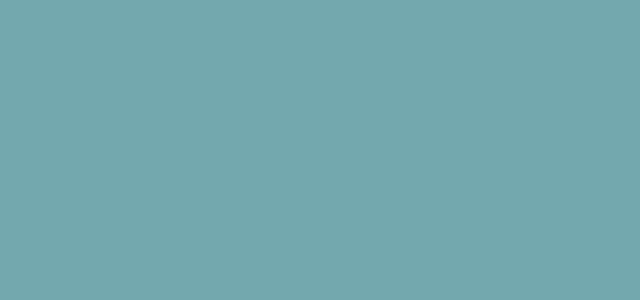
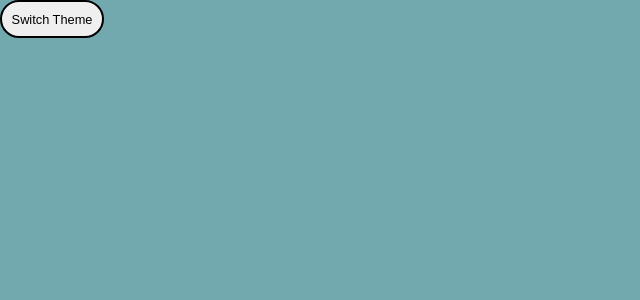
Before and after one commit to malewis5/matthew-lewis.online, a React (Create React App) app: page / in a window 1280 px wide. Shown: the top 300 px of the page, without its empty margins (0-640 px from the left). Built offline with nearby package versions, Linux system fonts and the light colour scheme.

Commit message:
created dark mode toggle.

```diff
--- a/src/components/App.tsx
+++ /dev/null
@@ -1,13 +0,0 @@
-import React from "react";
-import styled from "styled-components";
-
-function App() {
-  return <MainApp></MainApp>;
-}
-
-const MainApp = styled.div`
-  min-height: 100vh;
-  background-color: #72a8ae;
-`;
-
-export default App;
--- /dev/null
+++ b/src/components/Pages/App.tsx
@@ -0,0 +1,26 @@
+import styled, { ThemeProvider } from "styled-components";
+import { GlobalStyles } from "../../utils/globalStyles";
+import { lightTheme, darkTheme } from "../../utils/theme";
+import { useDarkMode } from "../../hooks/useDarkMode";
+import Toggle from "../UI/Toggler";
+
+function App() {
+  const [theme, themeToggler] = useDarkMode();
+  const themeMode = theme === "light" ? lightTheme : darkTheme;
+  return (
+    <ThemeProvider theme={themeMode}>
+      <>
+        <GlobalStyles />
+        <MainApp>
+          <Toggle toggleTheme={themeToggler} />
+        </MainApp>
+      </>
+    </ThemeProvider>
+  );
+}
+
+const MainApp = styled.div`
+  min-height: 100vh;
+`;
+
+export default App;
--- /dev/null
+++ b/src/components/UI/Toggler.tsx
@@ -0,0 +1,20 @@
+import styled from "styled-components";
+
+const Button = styled.button`
+  background: ${({ theme }) => theme.background};
+  border: 2px solid ${({ theme }) => theme.toggleBorder};
+  color: ${({ theme }) => theme.text};
+  border-radius: 30px;
+  cursor: pointer;
+  font-size: 0.8rem;
+  padding: 0.6rem;
+`;
+
+interface toggleProps {
+  toggleTheme: any;
+}
+const Toggle: React.FC<toggleProps> = ({ toggleTheme }) => {
+  return <Button onClick={toggleTheme}>Switch Theme</Button>;
+};
+
+export default Toggle;
--- /dev/null
+++ b/src/hooks/useDarkMode.ts
@@ -0,0 +1,21 @@
+import { useEffect, useState } from "react";
+
+export const useDarkMode = () => {
+  const [theme, setTheme] = useState("light");
+
+  const setMode = (mode: string) => {
+    window.localStorage.setItem("theme", mode);
+    setTheme(mode);
+  };
+
+  const themeToggler = () => {
+    theme === "light" ? setMode("dark") : setMode("light");
+  };
+
+  useEffect(() => {
+    const localTheme = window.localStorage.getItem("theme");
+    localTheme && setTheme(localTheme);
+  }, []);
+
+  return [theme, themeToggler];
+};
--- a/src/index.tsx
+++ b/src/index.tsx
@@ -1,7 +1,7 @@
 import React from "react";
 import ReactDOM from "react-dom";
 import "./index.css";
-import App from "./components/App";
+import App from "./components/Pages/App";
 
 ReactDOM.render(
   <React.StrictMode>
--- /dev/null
+++ b/src/utils/globalStyles.ts
@@ -0,0 +1,11 @@
+import { createGlobalStyle } from "styled-components";
+import { ThemeType } from "./theme";
+
+export const GlobalStyles = createGlobalStyle<{ theme: ThemeType }>`
+    body {
+        background-color: ${({ theme }) => theme.body};
+        color: ${({ theme }) => theme.text};
+        font-family: Akzidenz-Grotesk, sans-serif;
+        transition: all 0.50s linear;
+    }
+`;
--- /dev/null
+++ b/src/utils/theme.ts
@@ -0,0 +1,13 @@
+export type ThemeType = typeof lightTheme;
+
+export const darkTheme = {
+  body: "black",
+};
+
+export const lightTheme = {
+  darkPurple: "#5a319",
+  text: "#f4edd",
+  lightPurple: "ad94be",
+  electricPink: "ff4072",
+  body: "#72a9ae",
+};
```
Also changed, not shown: tsconfig.json (+2 -8 lines).
